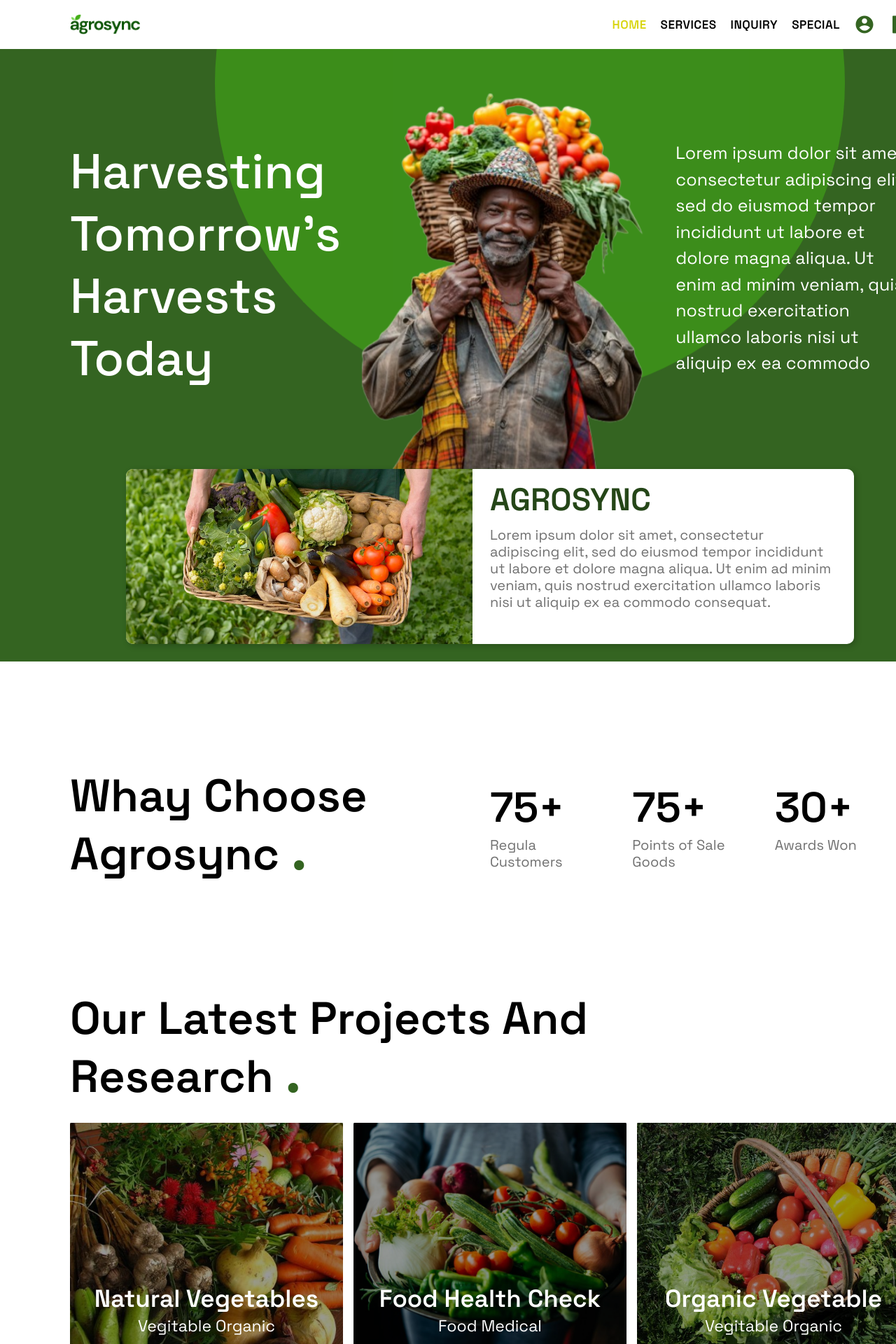
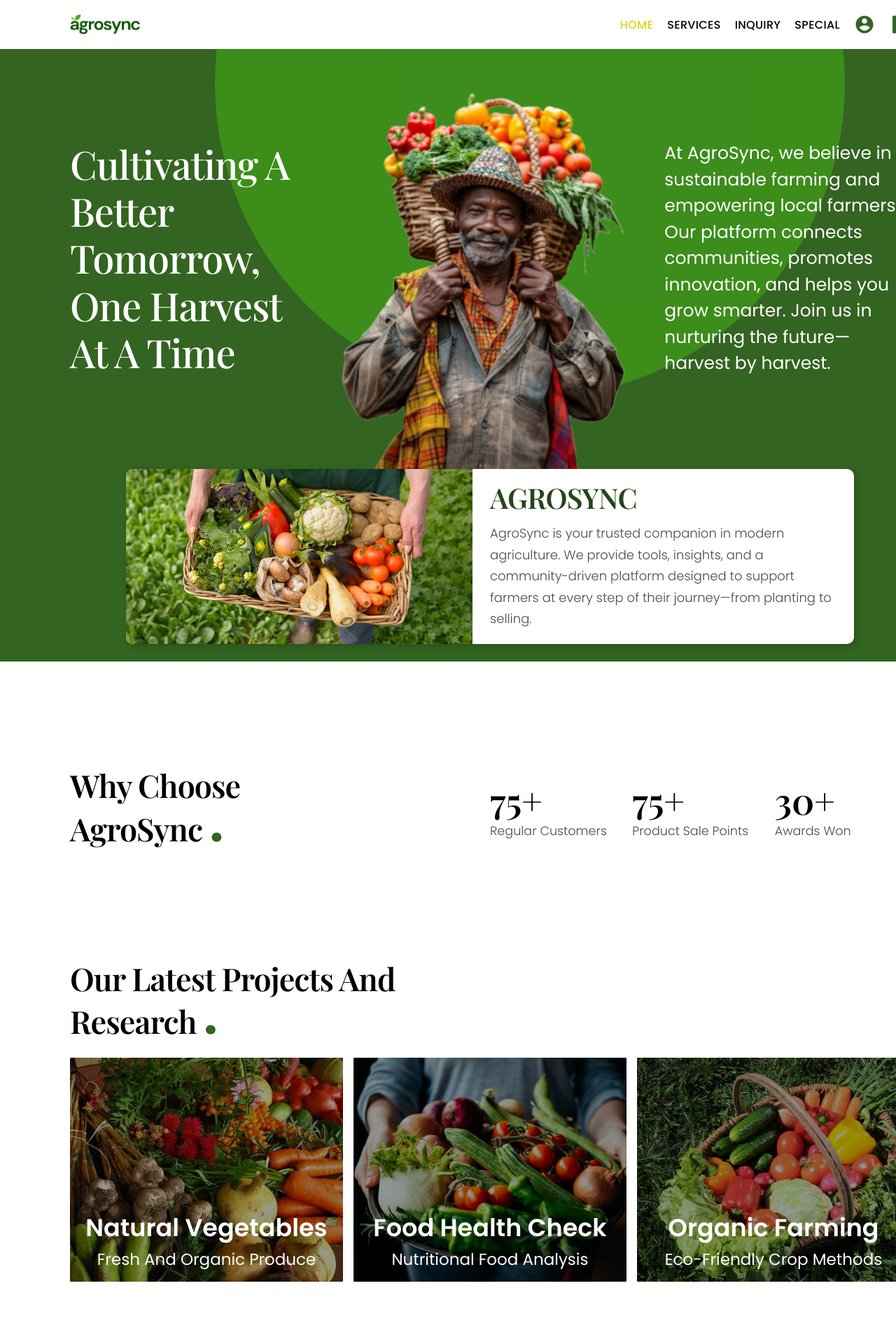
Before and after one commit to Tharusha629/Agrosync, a React (Vite) app in the folder Project/Frontend/: page /home in a window 1280 px wide. Shown: the top 1920 px of the page at 70% size. Built offline with nearby package versions, Linux system fonts and the light colour scheme.

Commit message:
edited fonts and add description
edited fonts and add description

```diff
--- a/Project/Frontend/src/Components/Home/Home.css
+++ b/Project/Frontend/src/Components/Home/Home.css
@@ -1,9 +1,11 @@
-@import url("https://fonts.googleapis.com/css2?family=Space+Grotesk:wght@300;400;500;600;700&display=swap");
+/* Import elegant Google Fonts */
+@import url('https://fonts.googleapis.com/css2?family=Playfair+Display:wght@400;500;600;700&family=Poppins:wght@300;400;500;600&display=swap');
+
 * {
   margin: 0;
   box-sizing: border-box;
   padding: 0;
-  font-family: "Space Grotesk", sans-serif;
+  font-family: 'Poppins', sans-serif; /* Modern sans-serif for body text */
 }
 .main_continer {
   display: flex;
@@ -55,13 +57,16 @@
   align-items: flex-start;
 }
 .section_one_home_topic {
-  font-size: 70px;
+  font-size: 3.5rem;
+  line-height: 1.2;
   color: #ffffff;
   font-weight: 500;
   text-transform: capitalize;
   opacity: 0;
   transform: translateX(-50px);
   animation: fadeLeftToRight 1.5s ease forwards;
+  font-family: 'Playfair Display', serif;
+  letter-spacing: -0.02em;
 }
 
 @keyframes fadeLeftToRight {
@@ -137,14 +142,16 @@
 }
 .nav_item {
   cursor: pointer;
-  font-size: 17px;
+  font-size: 1rem;
   color: black;
-  font-weight: 600;
-  letter-spacing: 0.5px;
+  font-weight: 500;
+  letter-spacing: 0.02em;
   text-transform: uppercase;
   position: relative;
   text-decoration: none;
   display: inline-block;
+  font-family: 'Poppins', sans-serif;
+  transition: color 0.3s ease;
 }
 .nav_item_active {
   color: #d8d50f;
@@ -208,15 +215,19 @@
 }
 .sub_content_card_colum_topic {
   text-transform: uppercase;
-  font-size: 45px;
+  font-size: 2.5rem;
+  line-height: 1.3;
   font-weight: 600;
   color: #254618;
+  font-family: 'Playfair Display', serif;
+  letter-spacing: -0.02em;
 }
 .sub_content_card_colum_pera {
-  font-size: 20px;
-  color: #707070;
-  font-weight: 400;
-  line-height: 1.2;
+  font-size: 1.125rem;
+  line-height: 1.7;
+  color: #4A4A4A;
+  font-weight: 300;
+  font-family: 'Poppins', sans-serif;
 }
 .why_chooseus {
   width: 100%;
@@ -236,9 +247,12 @@
   gap: 0px;
 }
 .why_chooseus_card_topic {
-  font-size: 65px;
+  font-size: 2.8rem;
+  line-height: 1.2;
   font-weight: 600;
   text-transform: capitalize;
+  font-family: 'Playfair Display', serif;
+  letter-spacing: -0.02em;
 }
 .dot {
   color: #346421;
@@ -262,14 +276,17 @@
   flex-direction: column;
 }
 .why_colum_num_card_number {
-  font-size: 60px;
+  font-size: 3.2rem;
+  line-height: 1.1;
   font-weight: 600;
+  font-family: 'Playfair Display', serif;
 }
 .why_colum_num_card_pera {
-  font-size: 20px;
-  color: #707070;
-  font-weight: 400;
-  line-height: 1.2;
+  font-size: 1.1rem;
+  line-height: 1.5;
+  color: #4A4A4A;
+  font-weight: 300;
+  font-family: 'Poppins', sans-serif;
 }
 .last_cardset {
   width: 100%;
@@ -364,3 +381,7 @@
   line-height: 1.5;
   cursor: pointer;
 }
+.service_card_dis {
+  font-size: 1.1rem;
+  line-height: 1.6;
+}
--- a/Project/Frontend/src/Components/Home/Home.jsx
+++ b/Project/Frontend/src/Components/Home/Home.jsx
@@ -1,6 +1,7 @@
 import React from "react";
 import "./Home.css";
 import NavBar from "./NavBar";
+
 function Home() {
   return (
     <div>
@@ -12,54 +13,49 @@ function Home() {
             <div className="home_section">
               <div className="section_one_home">
                 <p className="section_one_home_topic">
-                  Harvesting Tomorrow's harvests today
+                  Cultivating a Better Tomorrow, One Harvest at a Time
                 </p>
               </div>
               <div className="section_two_home"></div>
               <div className="section_thre_home">
                 <p className="section_thre_home_pera">
-                  Lorem ipsum dolor sit amet, consectetur adipiscing elit, sed
-                  do eiusmod tempor incididunt ut labore et dolore magna aliqua.
-                  Ut enim ad minim veniam, quis nostrud exercitation ullamco
-                  laboris nisi ut aliquip ex ea commodo
+                  At AgroSync, we believe in sustainable farming and empowering local farmers. Our platform connects communities, promotes innovation, and helps you grow smarter. Join us in nurturing the future—harvest by harvest.
                 </p>
               </div>
             </div>
+
             <div className="sub_content_con">
               <div className="sub_content_card">
                 <div className="sub_content_card_colum_img"></div>
                 <div className="sub_content_card_colum">
-                  <p className="sub_content_card_colum_topic">Agrosync</p>
+                  <p className="sub_content_card_colum_topic">AgroSync</p>
                   <p className="sub_content_card_colum_pera">
-                    Lorem ipsum dolor sit amet, consectetur adipiscing elit, sed
-                    do eiusmod tempor incididunt ut labore et dolore magna
-                    aliqua. Ut enim ad minim veniam, quis nostrud exercitation
-                    ullamco laboris nisi ut aliquip ex ea commodo consequat.
+                    AgroSync is your trusted companion in modern agriculture. We provide tools, insights, and a community-driven platform designed to support farmers at every step of their journey—from planting to selling.
                   </p>
                 </div>
               </div>
             </div>
           </div>
         </div>
+
+        {/* Why Choose Us Section */}
         <div className="why_chooseus">
           <div className="page_with_set">
             <div className="why_chooseus_card">
               <div className="why_chooseus_card_colum">
-                <p className="why_chooseus_card_topic">Whay choose</p>
+                <p className="why_chooseus_card_topic">Why Choose</p>
                 <p className="why_chooseus_card_topic">
-                  Agrosync <span className="dot">.</span>
+                  AgroSync <span className="dot">.</span>
                 </p>
               </div>
               <div className="why_colum_num_full">
                 <div className="why_colum_num_card">
                   <p className="why_colum_num_card_number">75+</p>
-                  <p className="why_colum_num_card_pera">Regula Customers</p>
+                  <p className="why_colum_num_card_pera">Regular Customers</p>
                 </div>
                 <div className="why_colum_num_card">
                   <p className="why_colum_num_card_number">75+</p>
-                  <p className="why_colum_num_card_pera">
-                    Points of Sale Goods
-                  </p>
+                  <p className="why_colum_num_card_pera">Product Sale Points</p>
                 </div>
                 <div className="why_colum_num_card">
                   <p className="why_colum_num_card_number">30+</p>
@@ -69,30 +65,34 @@ function Home() {
             </div>
           </div>
         </div>
+
+        {/* Latest Projects and Research Section */}
         <div className="page_with_set">
           <div className="why_chooseus_card_colum">
-            <p className="why_chooseus_card_topic">our latest projects and</p>
+            <p className="why_chooseus_card_topic">Our Latest Projects and</p>
             <p className="why_chooseus_card_topic">
-            research <span className="dot">.</span>
+              Research <span className="dot">.</span>
             </p>
           </div>
           <div className="last_cardset">
             <div className="last_card last_card_one">
-              <p className="last_card_topic">Natural vegetables</p>
-              <p className="last_card_pera">vegitable organic</p>
+              <p className="last_card_topic">Natural Vegetables</p>
+              <p className="last_card_pera">Fresh and organic produce</p>
             </div>
             <div className="last_card last_card_two">
               <p className="last_card_topic">Food Health Check</p>
-              <p className="last_card_pera">food medical</p>
+              <p className="last_card_pera">Nutritional food analysis</p>
             </div>
             <div className="last_card last_card_three">
-              <p className="last_card_topic">Organic Vegetable</p>
-              <p className="last_card_pera">vegitable organic</p>
+              <p className="last_card_topic">Organic Farming</p>
+              <p className="last_card_pera">Eco-friendly crop methods</p>
             </div>
           </div>
         </div>
+
+        {/* Footer */}
         <div className="footer">
-          <p className="footer_pera">© 2022 Agrosync. All Rights Reserved.</p>
+          <p className="footer_pera">© 2025 AgroSync. All Rights Reserved.</p>
         </div>
       </div>
     </div>
```
